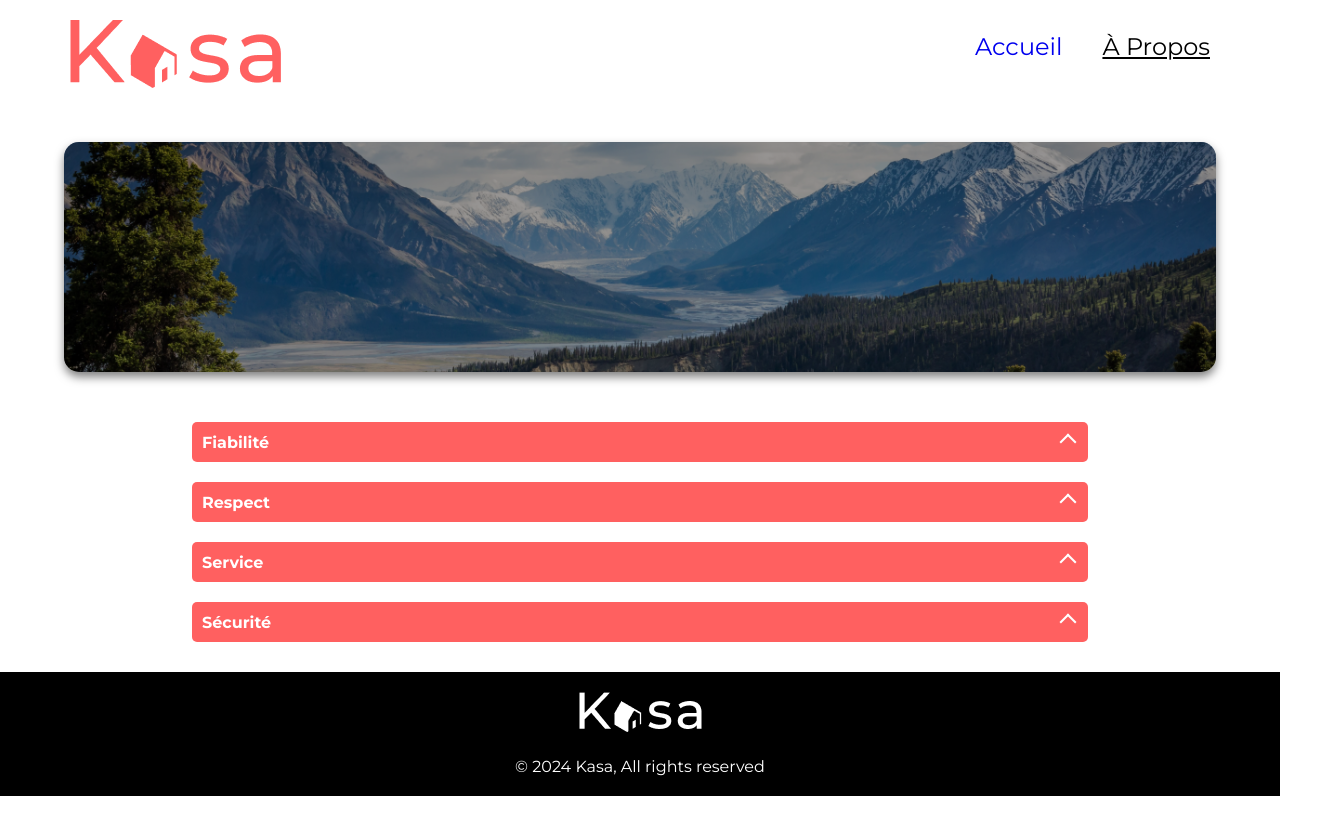
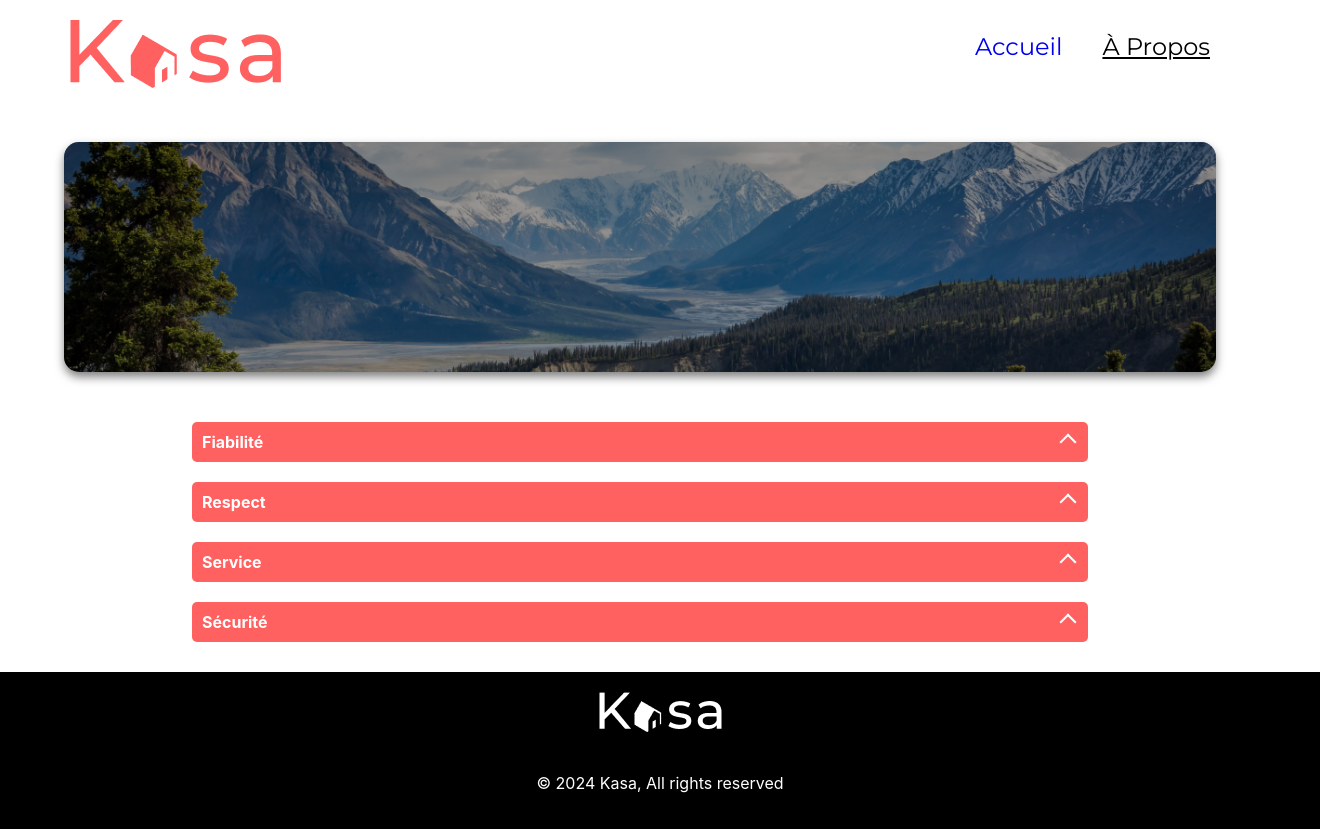
Before and after one commit to voidhidan13/Projet-5-Kasa, a React (Create React App) app: page /apropos in a window 1280 px wide. Shown: the whole page, 1320 px wide, since content can reach past the window. Before the commit the page ends 800 px from the top, so only its background shows below. Built offline with nearby package versions, Linux system fonts and the light colour scheme.

Commit message:
correction positionnement du footer

```diff
--- a/src/App.css
+++ b/src/App.css
@@ -36,3 +36,28 @@
     transform: rotate(360deg);
   }
 }
+
+html, body {
+  height: 100%;
+  margin: 0;
+}
+
+
+.app-container {
+  display: flex;
+  flex-direction: column;
+  min-height: 100vh;
+}
+
+
+.content {
+  flex: 1;
+}
+
+.footer {
+  background-color: black;
+  color: white;
+  text-align: center;
+  padding: 20px;
+  width: 100%;
+}
--- a/src/App.js
+++ b/src/App.js
@@ -9,7 +9,7 @@ import Footer from './composants/footer';
 import Accueil from './pages/Accueil';
 import Apropos from './pages/Apropos';
 import Erreur from './pages/Erreur';
-import './styles/imports.scss';
+import './App.css';
 
 function App() {
   return (
--- a/src/styles/footer.scss
+++ b/src/styles/footer.scss
@@ -5,6 +5,7 @@
   color: white;
   text-align: center;
   padding: 20px;
+  width: 100%;
 
   .logo_footer {
     margin-bottom: 20px;
```
